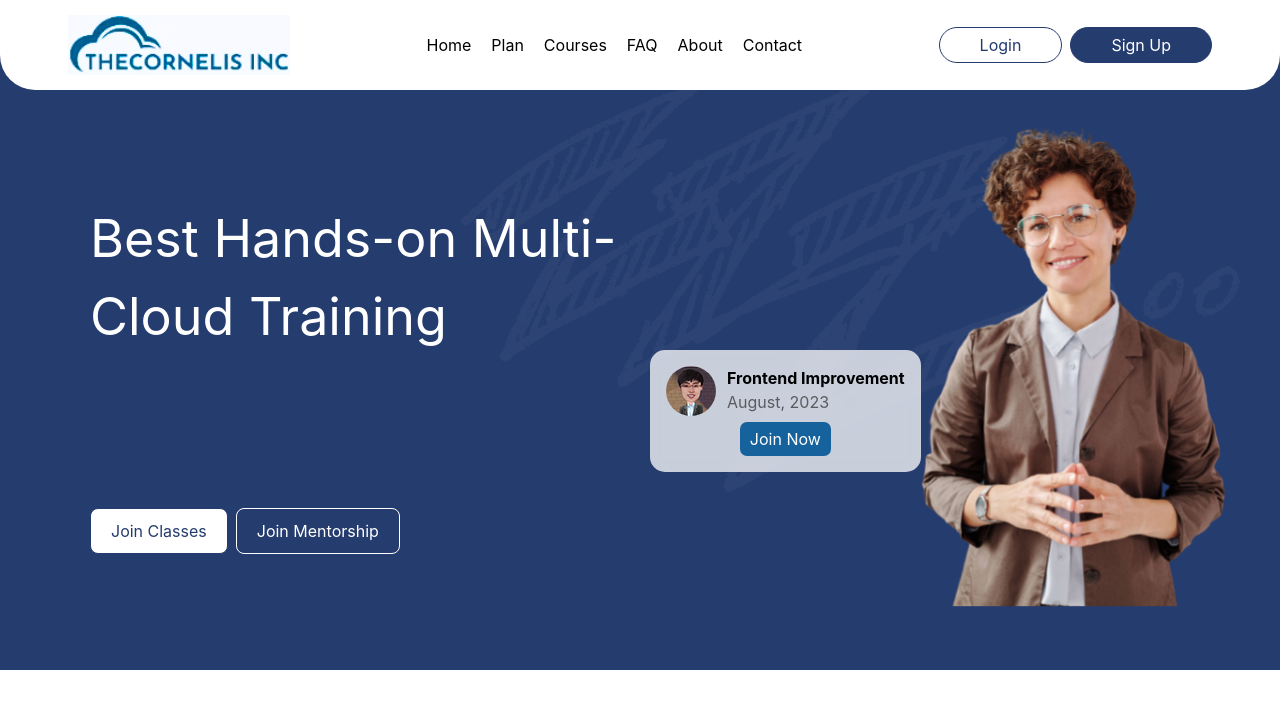
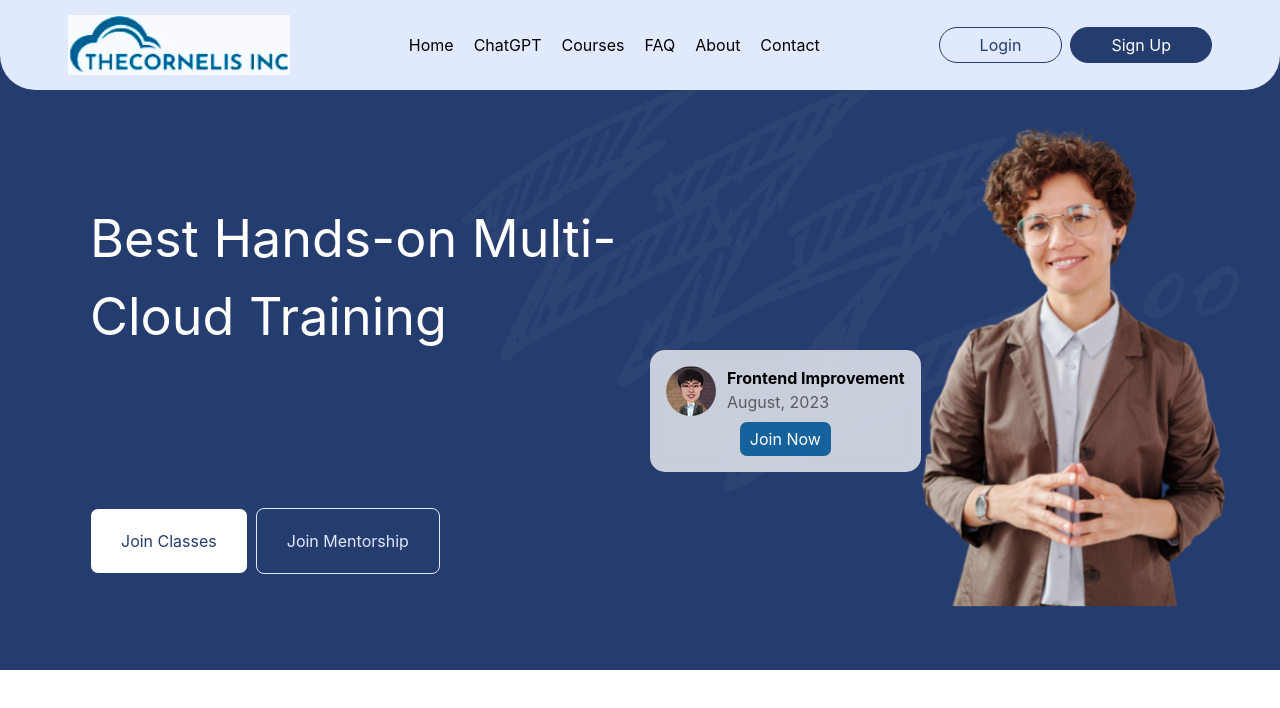
Before and after one commit to honestmk99/ChatGPT-Chatapp, a React (Create React App) app: page / in a window 1280 px wide. Shown: the top 708 px of the page. Built offline with nearby package versions, Linux system fonts and the light colour scheme.

Commit message:
component name change

```diff
--- a/package.json
+++ b/package.json
@@ -38,6 +38,8 @@
     ]
   },
   "devDependencies": {
+    "css-loader": "^6.8.1",
+    "postcss-loader": "^7.3.3",
     "tailwindcss": "^3.3.3"
   }
 }
--- a/src/App.js
+++ b/src/App.js
@@ -2,12 +2,12 @@ import "./App.css";
 import { Routes, Route, BrowserRouter } from "react-router-dom";
 
 import Header from "./components/Header";
-import Home from "./pages/home";
-import Plan from "./pages/plan";
-import Courses from "./pages/courses";
-import Faq from "./pages/faq";
-import AboutUs from "./pages/aboutus";
-import ContactUs from "./pages/contactus";
+import Home from "./pages/Home";
+import Chatgpt from "./pages/Chatgpt";
+import Courses from "./pages/Courses";
+import Faq from "./pages/Faq";
+import AboutUs from "./pages/Aboutus";
+import ContactUs from "./pages/Contactus";
 import Footer from "./components/Footer";
 
 function App() {
@@ -17,7 +17,7 @@ function App() {
         <Header />
         <Routes>
           <Route path="/" element={<Home />} />
-          <Route path="/plan" element={<Plan />} />
+          <Route path="/chatgpt" element={<Chatgpt />} />
           <Route path="/courses" element={<Courses />} />
           <Route path="/faq" element={<Faq />} />
           <Route path="/about" element={<AboutUs />} />
--- a/src/components/Button.js
+++ b/src/components/Button.js
@@ -1,3 +1,4 @@
+import { hover } from "@testing-library/user-event/dist/hover";
 import React from "react";
 
 export default function Button({
@@ -9,10 +10,11 @@ export default function Button({
   borderwidth,
   paddingx,
   paddingy,
+  buttonhover,
 }) {
   return (
     <button
-      className={`${paddingx} ${paddingy} ${borderwidth} ${borderradius} ${bordercolor} ${textcolor} ${color}`}
+      className={`${paddingx} ${paddingy} ${borderwidth} ${borderradius} ${bordercolor} ${textcolor} ${color} ${buttonhover}`}
     >
       {title}
     </button>
--- a/src/components/Header/index.js
+++ b/src/components/Header/index.js
@@ -9,8 +9,8 @@ const MenuData = [
     path: "/",
   },
   {
-    title: "Plan",
-    path: "/plan",
+    title: "ChatGPT",
+    path: "/chatgpt",
   },
   {
     title: "Courses",
@@ -49,24 +49,26 @@ export default function Header() {
         <div className="">
           <Button
             title={"Login"}
-            textcolor={"text-[#253C6E]"}
-            bordercolor={"border-[#253C6E]"}
+            textcolor={"text-blue"}
+            bordercolor={"border-blue"}
             borderwidth={"border-[1px]"}
             borderradius={"rounded-[100px]"}
             paddingx={"px-[40px]"}
             paddingy={"py-[5px]"}
+            buttonhover={"hover:bg-gray"}
           />
         </div>
         <div>
           <Button
             title={"Sign Up"}
-            color={"bg-[#253C6E]"}
+            color={"bg-blue"}
             textcolor={"text-[#fff]"}
-            bordercolor={"border-[#253C6E]"}
+            bordercolor={"border-blue"}
             borderwidth={"border-[1px]"}
             borderradius={"rounded-[100px]"}
             paddingx={"px-[40px]"}
             paddingy={"py-[5px]"}
+            buttonhover={"hover:bg-blackblue"}
           />
         </div>
       </div>
--- a/src/pages/plan.js
+++ b/src/pages/Chatgpt.js
@@ -1,9 +1,9 @@
-import React, { useEffect, useState, useRef } from "react";
+import React, { useEffect, useState } from "react";
 import avatar1 from "../assets/image/user_avatar.png";
 import avatar2 from "../assets/image/chatGPT_avatar.png";
 import axios from "axios";
 
-export default function Plan() {
+export default function Chatgpt() {
   const [messages, setMessages] = useState([
     { role: "system", content: "ChatGPT joined the conversation." },
   ]);
@@ -104,7 +104,7 @@ export default function Plan() {
         {
           headers: {
             "Content-Type": "application/json",
-            Authorization: `Bearer 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`,
+            Authorization: `Bearer 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`,
           },
         }
       );
@@ -163,7 +163,7 @@ export default function Plan() {
             type="text"
           ></input>
           <button
-            className="text-[#fff] border-[#fff] border-[1px] rounded-[8px] px-[25px] py-[5px] cursor-pointer"
+            className="hover:bg-blackblue text-[#fff] border-[#fff] border-[1px] rounded-[8px] px-[25px] py-[5px] cursor-pointer"
             onClick={handleSendMessage}
           >
             Send
--- a/src/pages/home.js
+++ b/src/pages/home.js
@@ -7,7 +7,7 @@ import zzz from "../assets/image/ZZZ.png";
 export default function Home() {
   return (
     <div classname="intro text-primary bg-[url:('..//dfdfdfd')] ">
-      <div className="bg-[#253C6E] h-full flex col-span-2 relative">
+      <div className="bg-blue h-full flex col-span-2 relative">
         <img src={zzz} alt="" className="absolute right-10 top-20" />
         <div className="pl-[90px]">
           <div className="pt-[200px] pb-[152px]">
@@ -18,13 +18,14 @@ export default function Home() {
           <div className="flex gap-2">
             <Button
               title={"Join Classes"}
-              color={"bg-[white]"}
-              textcolor={"text-[#253C6E]"}
-              bordercolor={"border-[#253C6E]"}
+              color={"bg-[#fff]"}
+              textcolor={"text-blue"}
+              bordercolor={"border-blue"}
               borderwidth={"border-[1px]"}
               borderradius={"rounded-[8px]"}
-              paddingx={"px-[20px]"}
-              paddingy={"py-[10px]"}
+              paddingx={"px-[30px]"}
+              paddingy={"py-[20px]"}
+              buttonhover={"hover:bg-gray"}
             />
             <Button
               title={"Join Mentorship"}
@@ -33,8 +34,9 @@ export default function Home() {
               bordercolor={"border-white"}
               borderwidth={"border-[1px]"}
               borderradius={"rounded-[8px]"}
-              paddingx={"px-[20px]"}
-              paddingy={"py-[10px]"}
+              paddingx={"px-[30px]"}
+              paddingy={"py-[20px]"}
+              buttonhover={"hover:bg-blackblue"}
             />
           </div>
         </div>
@@ -56,11 +58,12 @@ export default function Home() {
             <div className="flex justify-center">
               <Button
                 title={"Join Now"}
-                color={"bg-[#16629C]"}
+                color={"bg-rightblue"}
                 textcolor={"text-[#fff]"}
                 borderradius={"rounded-[7px]"}
                 paddingx={"px-[10px]"}
                 paddingy={"py-[5px]"}
+                buttonhover={"hover:bg-blue"}
               />
             </div>
           </div>
--- a/tailwind.config.js
+++ b/tailwind.config.js
@@ -10,6 +10,13 @@ module.exports = {
       fontFamily: {
         primary: "Plus Jakarta Sans",
       },
+      colors: {
+        blue: "#253C6E",
+        blackblue: "#182b54",
+        rightblue: "#16629C",
+        white: "#E1E9FD",
+        gray: "#b8bfd1",
+      },
     },
   },
   plugins: [],
```
Also changed, not shown: 1 other file (tests, documents, lock files or other folders).
